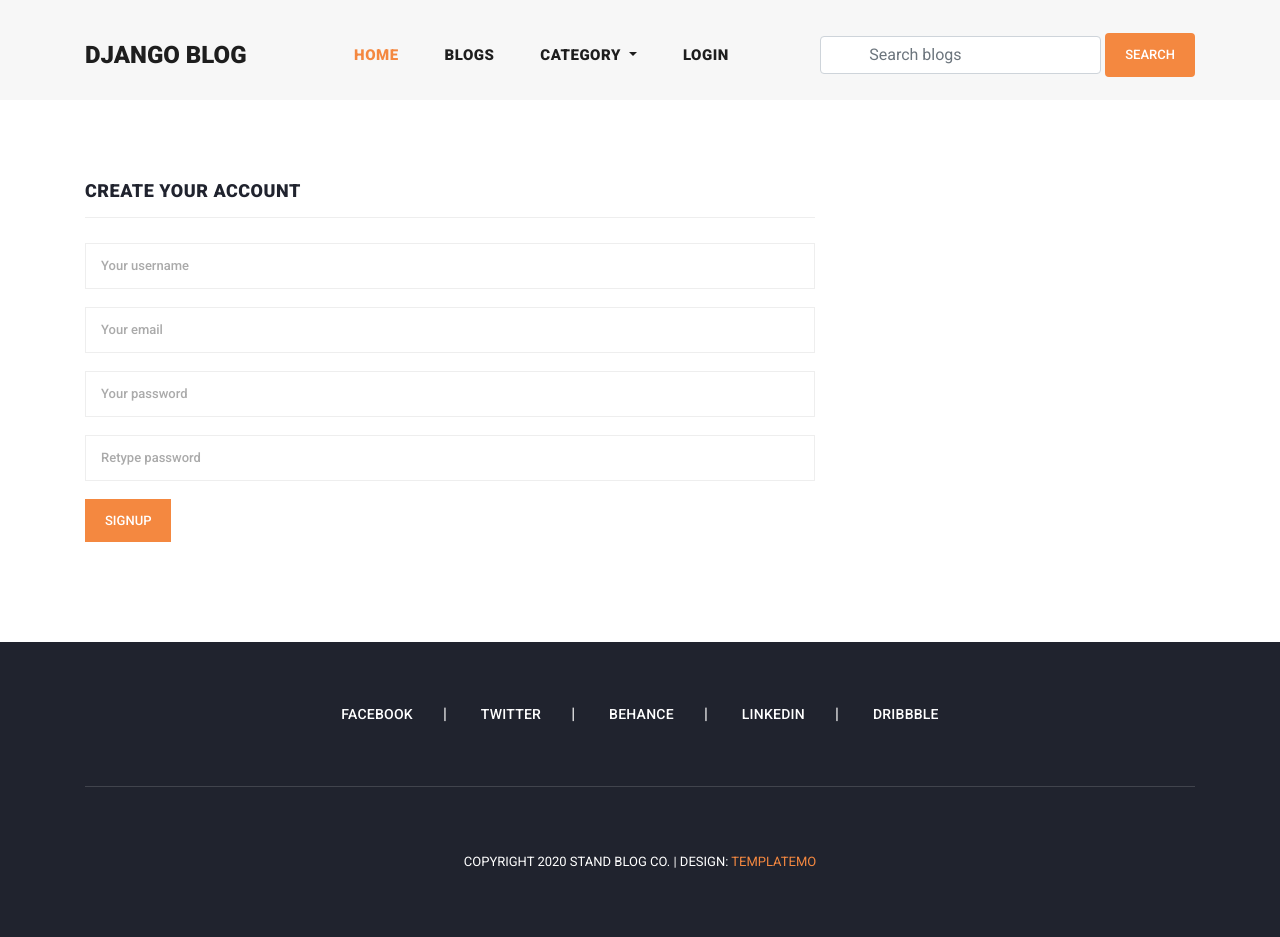
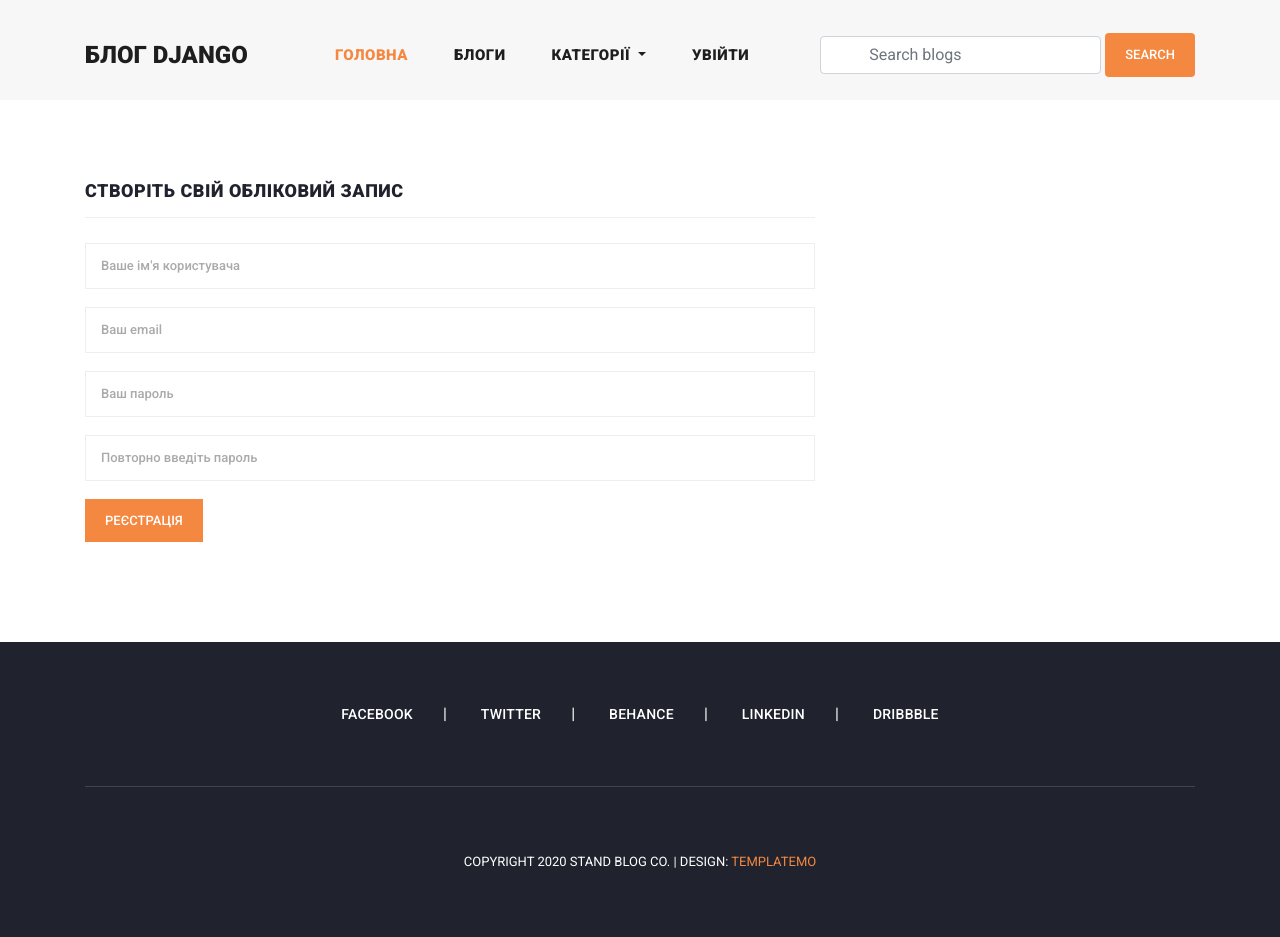
Before and after one commit to divdefwork/Blog-Website-Django, a Django app: page /register_user/ in a window 1280 px wide. Run offline with Django 4.2, Linux system fonts and the light colour scheme; data that the repository does not hold is empty; some libraries are stand-ins or nearby versions.

Commit message:
Part 9.1

```diff
--- a/accounts/views.py
+++ b/accounts/views.py
@@ -10,7 +10,7 @@ from .forms import (
     UserProfileUpdateForm,
     ProfilePictureUpdateForm
 )
-from .decorators import  (
+from .decorators import (
     not_logged_in_required
 )
 from .models import Follow, User
@@ -33,11 +33,12 @@ def login_user(request):
                 login(request, user)
                 return redirect('home')
             else:
-                messages.warning(request, "Wrong credentials")
+                messages.warning(request, "Неправильні облікові дані")
 
     context = {
         "form": form
     }
+
     return render(request, 'login.html', context)
 
 
@@ -57,12 +58,13 @@ def register_user(request):
             user = form.save(commit=False)
             user.set_password(form.cleaned_data.get('password'))
             user.save()
-            messages.success(request, "Registration sucessful")
+            messages.success(request, "Реєстрація успішна")
             return redirect('login')
 
     context = {
         "form": form
     }
+
     return render(request, 'registration.html', context)
 
 
@@ -78,7 +80,7 @@ def profile(request):
         form = UserProfileUpdateForm(request.POST, instance=account)
         if form.is_valid():
             form.save()
-            messages.success(request, "Profile has been updated sucessfully")
+            messages.success(request, "Профіль успішно оновлено")
             return redirect('profile')
         else:
             print(form.errors)
@@ -87,6 +89,7 @@ def profile(request):
         "account": account,
         "form": form
     }
+
     return render(request, 'profile.html', context)
 
 
@@ -105,7 +108,7 @@ def change_profile_picture(request):
 
             user.profile_image = image
             user.save()
-            messages.success(request, "Profile image updated successfully")
+            messages.success(request, "Зображення профілю успішно оновлено")
 
         else:
             print(form.errors)
@@ -124,7 +127,7 @@ def view_user_information(request, username):
             return redirect("profile")
 
         followers = account.followers.filter(
-        followed_by__id=request.user.id
+            followed_by__id=request.user.id
         )
         if followers.exists():
             following = True
@@ -141,10 +144,11 @@ def view_user_information(request, username):
         "following": following,
         "muted": muted
     }
+
     return render(request, "user_information.html", context)
 
 
-@login_required(login_url = "login")
+@login_required(login_url="login")
 def follow_or_unfollow_user(request, user_id):
     followed = get_object_or_404(User, id=user_id)
     followed_by = get_object_or_404(User, id=request.user.id)
--- a/blog/views.py
+++ b/blog/views.py
@@ -35,7 +35,7 @@ def blogs(request):
     queryset = Blog.objects.order_by('-created_date')
     tags = Tag.objects.order_by('-created_date')
     page = request.GET.get('page', 1)
-    paginator = Paginator(queryset, 2)
+    paginator = Paginator(queryset, 3)
 
     try:
         blogs = paginator.page(page)
@@ -260,7 +260,7 @@ def add_blog(request):
                         )
                         blog.tags.add(new_tag)
 
-            messages.success(request, "Blog added successfully")
+            messages.success(request, "Блог успішно додано")
             return redirect('blog_details', slug=blog.slug)
         else:
             print(form.errors)
@@ -310,7 +310,7 @@ def update_blog(request, slug):
                         )
                         blog.tags.add(new_tag)
 
-            messages.success(request, "Blog updated successfully")
+            messages.success(request, "Блог успішно оновлено")
             return redirect('blog_details', slug=blog.slug)
         else:
             print(form.errors)
--- a/notification/admin.py
+++ b/notification/admin.py
@@ -2,5 +2,4 @@ from django.contrib import admin
 
 from .models import Notificaiton
 
-
 admin.site.register(Notificaiton)
--- a/notification/models.py
+++ b/notification/models.py
@@ -1,6 +1,6 @@
-from django.db import models
 from django.contrib.contenttypes.fields import GenericForeignKey
 from django.contrib.contenttypes.models import ContentType
+from django.db import models
 
 from accounts.models import User
 
--- a/notification/views.py
+++ b/notification/views.py
@@ -1,3 +1 @@
 from django.shortcuts import render
-
-# Create your views here.
--- a/templates/header.html
+++ b/templates/header.html
@@ -2,52 +2,62 @@
 <header class="">
     <nav class="navbar navbar-expand-lg">
         <div class="container">
-        <a class="navbar-brand" href="{% url 'home' %}"><h2>Django Blog<em></em></h2></a>
+            <a class="navbar-brand" href="{% url 'home' %}">
+                <h2>Блог Django<em></em></h2>
+            </a>
             <button class="navbar-toggler" type="button" data-toggle="collapse" data-target="#navbarResponsive" aria-controls="navbarResponsive" aria-expanded="false" aria-label="Toggle navigation">
                 <span class="navbar-toggler-icon"></span>
             </button>
             <div class="collapse navbar-collapse" id="navbarResponsive">
                 <ul class="navbar-nav ml-auto">
                     <li class="nav-item active">
-              <a class="nav-link" href="{% url 'home' %}">Home
-
+                        <a class="nav-link" href="{% url 'home' %}">
+                            Головна
                         </a>
                     </li>
                     <li class="nav-item">
-              <a class="nav-link" href="{% url 'blogs' %}">Blogs</a>
+                        <a class="nav-link" href="{% url 'blogs' %}">
+                            Блоги
+                        </a>
                     </li>
                     <li class="nav-item dropdown">
                         <a class="nav-link dropdown-toggle" href="#" id="navbarDropdown" role="button" data-toggle="dropdown" aria-haspopup="true" aria-expanded="false">
-                Category
+                            Категорії
                         </a>
                         <div class="dropdown-menu" aria-labelledby="navbarDropdown">
                             {% for category in categories %}
-                <a class="dropdown-item" href="{% url 'category_blogs' category.slug %}">{{category.title}}</a>
+                                <a class="dropdown-item" href="{% url 'category_blogs' category.slug %}">
+                                    {{ category.title|title }}
+                                </a>
                             {% endfor %}
                         </div>
                     </li>
                     {% if request.user.is_authenticated %}
                         <li class="nav-item dropdown">
                             <a class="nav-link dropdown-toggle" href="#" id="navbarDropdown" role="button" data-toggle="dropdown" aria-haspopup="true" aria-expanded="false">
-                {{request.user.username}}
+                                {{ request.user.username }}
                             </a>
                             <div class="dropdown-menu" aria-labelledby="navbarDropdown">
-
-                <a class="dropdown-item" href="{% url 'profile' %}">My Profile</a>
+                                <a class="dropdown-item" href="{% url 'profile' %}">
+                                    Мій профіль
+                                </a>
                                 <a class="dropdown-item" href="{% url 'user_notifications' %}">
                                     {% if unseen > 0 %}
-                  Notification ({{unseen}})
+                                        Сповіщення ({{ unseen }})
                                     {% else %}
-                  Notification
+                                        Сповіщення
                                     {% endif %}
                                 </a>
-                <a class="dropdown-item" href="{% url 'logout' %}">Logout</a>
-
+                                <a class="dropdown-item" href="{% url 'logout' %}">
+                                    Вийти
+                                </a>
                             </div>
                         </li>
                     {% else %}
                         <li class="nav-item">
-              <a class="nav-link" href="{% url 'login' %}">Login</a>
+                            <a class="nav-link" href="{% url 'login' %}">
+                                Увійти
+                            </a>
                         </li>
                     {% endif %}
                 </ul>
--- a/templates/registration.html
+++ b/templates/registration.html
@@ -1,20 +1,20 @@
 {% extends 'base.html' %}
 {% load static %}
-{% block title %} Registration {% endblock title %}
+
+{% block title %} Реєстрація {% endblock title %}
 
 {% block content %}
 
     <section class="contact-us">
         <div class="container">
             <div class="row">
-
                 <div class="col-lg-12">
                     <div class="down-contact">
                         <div class="row">
                             <div class="col-lg-8">
                                 <div class="sidebar-item contact-form">
                                     <div class="sidebar-heading">
-                    <h2>Create your account</h2>
+                                        <h2>Створіть свій обліковий запис</h2>
                                     </div>
                                     <div class="content">
                                         <form id="contact" action="" method="POST" novalidate>
@@ -22,31 +22,41 @@
                                             <div class="row">
                                                 <div class="col-md-12 col-sm-12">
                                                     <fieldset>
-                            <input name="username" {% if form.is_bound %} value="{{form.username.value}}" {% endif %} type="text" id="username_id" placeholder="Your username" >
-                            <p class="py-1 text-danger errors">{{form.username.errors}}</p>
+                                                        <input name="username" {% if form.is_bound %} value="{{ form.username.value }}" {% endif %} type="text" id="username_id" placeholder="Ваше ім'я користувача" >
+                                                        <p class="py-1 text-danger errors">
+                                                            {{ form.username.errors }}
+                                                        </p>
                                                     </fieldset>
                                                 </div>
                                                 <div class="col-md-12 col-sm-12">
                                                     <fieldset>
-                              <input name="email" {% if form.is_bound %} value="{{form.email.value}}" {% endif %} type="email" id="email_id" placeholder="Your email" >
-                            <p class="py-1 text-danger errors">{{form.email.errors}}</p>
+                                                        <input name="email" {% if form.is_bound %} value="{{ form.email.value }}" {% endif %} type="email" id="email_id" placeholder="Ваш email" >
+                                                        <p class="py-1 text-danger errors">
+                                                            {{ form.email.errors }}
+                                                        </p>
                                                     </fieldset>
                                                 </div>
                                                 <div class="col-md-12 col-sm-12">
                                                     <fieldset>
-                              <input name="password" type="password" id="password_id" placeholder="Your password" >
-                              <p class="py-1 text-danger errors">{{form.password.errors}}</p>
+                                                        <input name="password" type="password" id="password_id" placeholder="Ваш пароль" >
+                                                        <p class="py-1 text-danger errors">
+                                                            {{ form.password.errors }}
+                                                        </p>
                                                     </fieldset>
                                                 </div>
                                                 <div class="col-md-12 col-sm-12">
                                                     <fieldset>
-                            <input name="confirm_password" type="password" id="confirm_password_id" placeholder="Retype password" >
-                            <p class="py-1 text-danger errors">{{form.confirm_password.errors}}</p>
+                                                        <input name="confirm_password" type="password" id="confirm_password_id" placeholder="Повторно введіть пароль" >
+                                                        <p class="py-1 text-danger errors">
+                                                            {{ form.confirm_password.errors }}
+                                                        </p>
                                                     </fieldset>
                                                 </div>
                                                 <div class="col-lg-12">
                                                     <fieldset>
-                            <button type="submit" id="form-submit" class="main-button mr-2">Signup</button>
+                                                        <button type="submit" id="form-submit" class="main-button mr-2">
+                                                            Реєстрація
+                                                        </button>
                                                     </fieldset>
                                                 </div>
                                             </div>
@@ -57,11 +67,7 @@
                         </div>
                     </div>
                 </div>
-
-
             </div>
         </div>
     </section>
-
-
 {% endblock content %}
--- a/templates/user_information.html
+++ b/templates/user_information.html
@@ -37,7 +37,9 @@
                 </div>
                 <div class="row pt-1 mb-2">
                     <div class="col-md-12 mb-2">
-                    <h4 class="text-monospace text-center">{{account.username}}'s blogs</h4>
+                        <h4 class="text-monospace text-center">
+                            {{ account.username }}'s blogs
+                        </h4>
                     </div>
                     <div class="col-md-12">
                         <ul class="list-group list-group-flush">
```
Also changed, not shown: templates/login.html (+18 -10 lines), templates/notifications.html (+6 -5 lines), README.md. Lines whose indentation alone changed are shown as unchanged.
